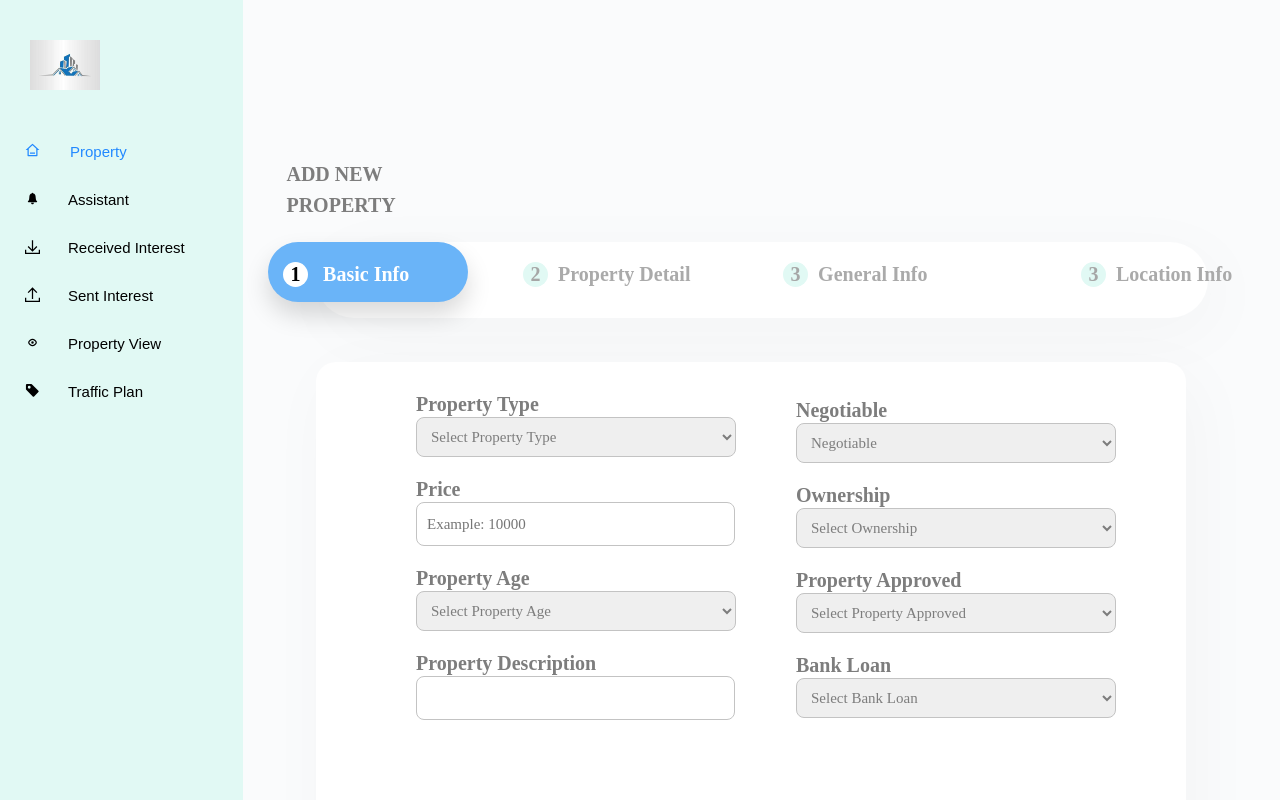
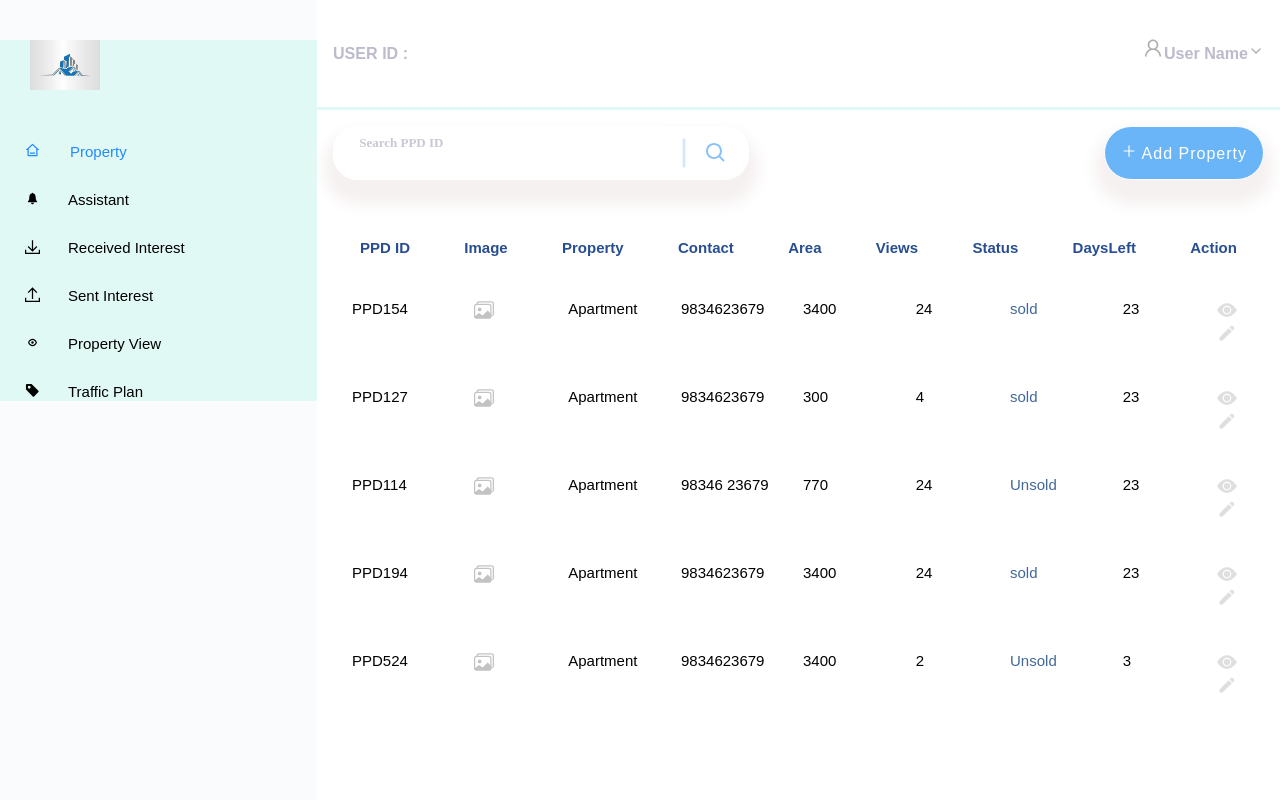
Before and after one commit to ChavvaNarayana/Real_Estate_Client, a React (Create React App) app: page / in a window 1280 px wide. Shown: the top 800 px of the page. Built offline with nearby package versions, Linux system fonts and the light colour scheme; sample sign-in values are in the browser's storage.

Commit message:
added routing to pages

```diff
--- a/src/App.js
+++ b/src/App.js
@@ -4,14 +4,16 @@ import { BrowserRouter, Route, Routes } from 'react-router-dom'
 
 import IndexPage from './components/IndexPage';
 import Signin from './components/Signin';
-
+import Signup from './components/Signup'
 function App() {
   return (
     <>
       <BrowserRouter>
         <Routes>
-          {/* <Route path='/' element={<IndexPage />} /> */}
-          <Route path='/' element={<AddProperty />} />
+          <Route path='/' element={ <IndexPage /> } />
+          <Route path='/add' element={ <AddProperty /> } />
+          <Route path="/login" element={ <Signin /> } />
+          <Route path='/register' element={<Signup/>} />
         </Routes>
       </BrowserRouter>
 
```
